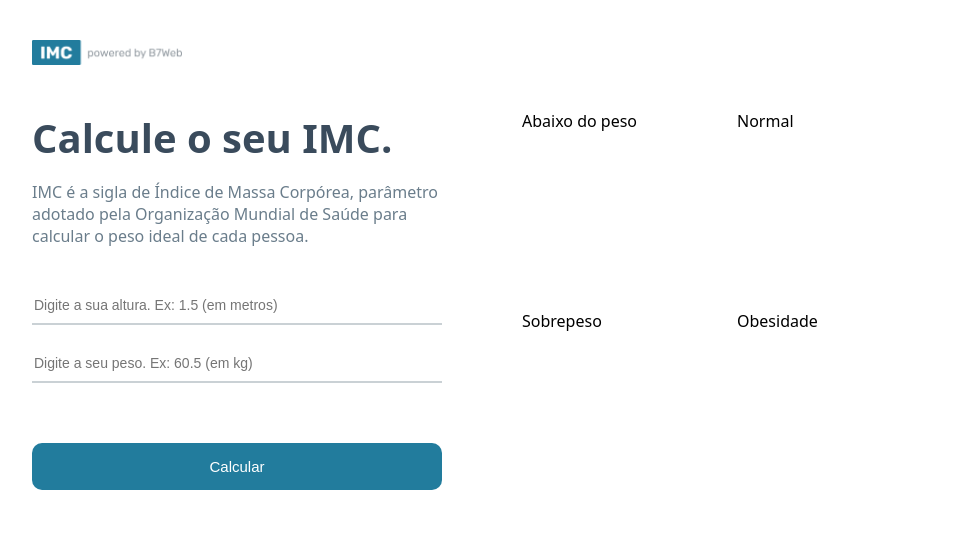
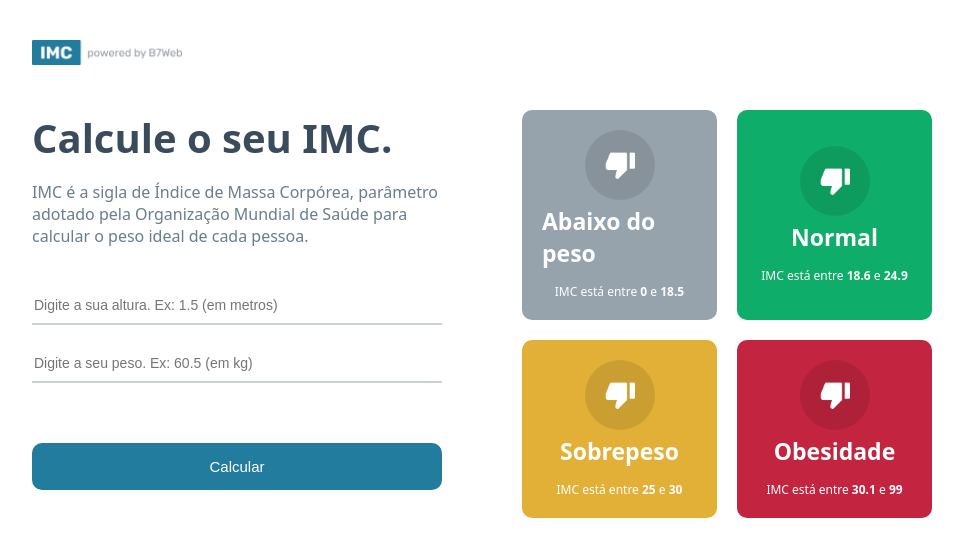
Before and after one commit to Achette/Calculadora_IMC, a React (Create React App) app: page / in a window 1280 px wide. Shown: the top 556 px of the page, without its empty margins (158-1121 px from the left). Built offline with nearby package versions, Linux system fonts and the light colour scheme.

Commit message:
finished right side component

```diff
--- a/src/components/GridItem/GridItem.module.css
+++ b/src/components/GridItem/GridItem.module.css
@@ -0,0 +1,31 @@
+.main {
+  flex: 1;
+  color: #fff;
+  border-radius: 10px;
+  display: flex;
+  justify-content: center;
+  align-items: center;
+  flex-direction: column;
+  padding: 20px;
+}
+
+.gridIcon {
+  width: 70px;
+  height: 70px;
+  border-radius: 50%;
+  background-color: rgba(0, 0, 0, 0.1);
+  display: flex;
+  align-items: center;
+  justify-content: center;
+}
+
+.gridTitle {
+  font-size: 23px;
+  font-weight: bold;
+  margin-top: 5px;
+}
+
+.gridInfo {
+  font-size: 12px;
+  margin-top: 14px;
+}
--- a/src/components/GridItem/index.tsx
+++ b/src/components/GridItem/index.tsx
@@ -1,14 +1,32 @@
-import React from 'react'
-import { Level } from '../../helpers/imc'
+import React from "react";
+import styles from "./GridItem.module.css";
+import { Level } from "../../helpers/imc";
+import upImage from "../../assets/up.png";
+import downImage from "../../assets/down.png";
 
 type Props = {
-    item: Level
-}
+  item: Level;
+};
 
-const GridItem = ( {item }: Props) => {
+const GridItem = ({ item }: Props) => {
   return (
-    <div>{item.title}</div>
-  )
-}
+    <div className={styles.main} style={{ backgroundColor: item.color }}>
+      <div className={styles.gridIcon}>
+        <img
+          src={item.color === "up" ? upImage : downImage}
+          alt=""
+          width="30"
+        />
+      </div>
+      <div className={styles.gridTitle}>{item.title}</div>
+      <div className={styles.gridInfo}>
+        <>
+          IMC está entre <strong>{item.imc[0]}</strong> e{" "}
+          <strong>{item.imc[1]}</strong>
+        </>
+      </div>
+    </div>
+  );
+};
 
-export default GridItem
+export default GridItem;
```
